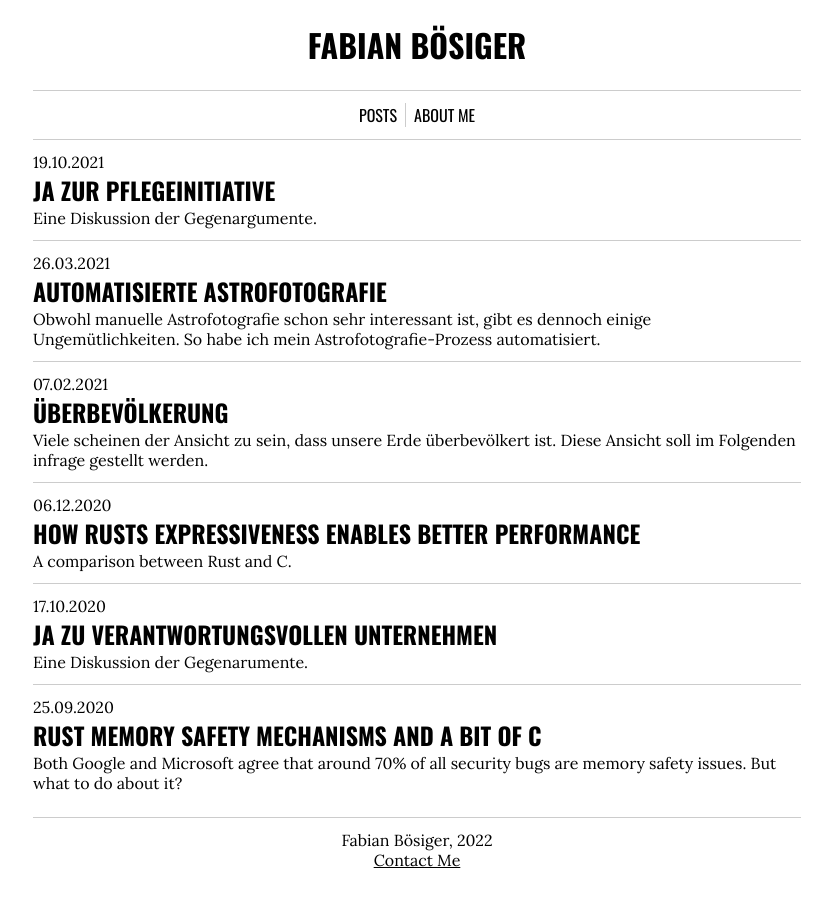
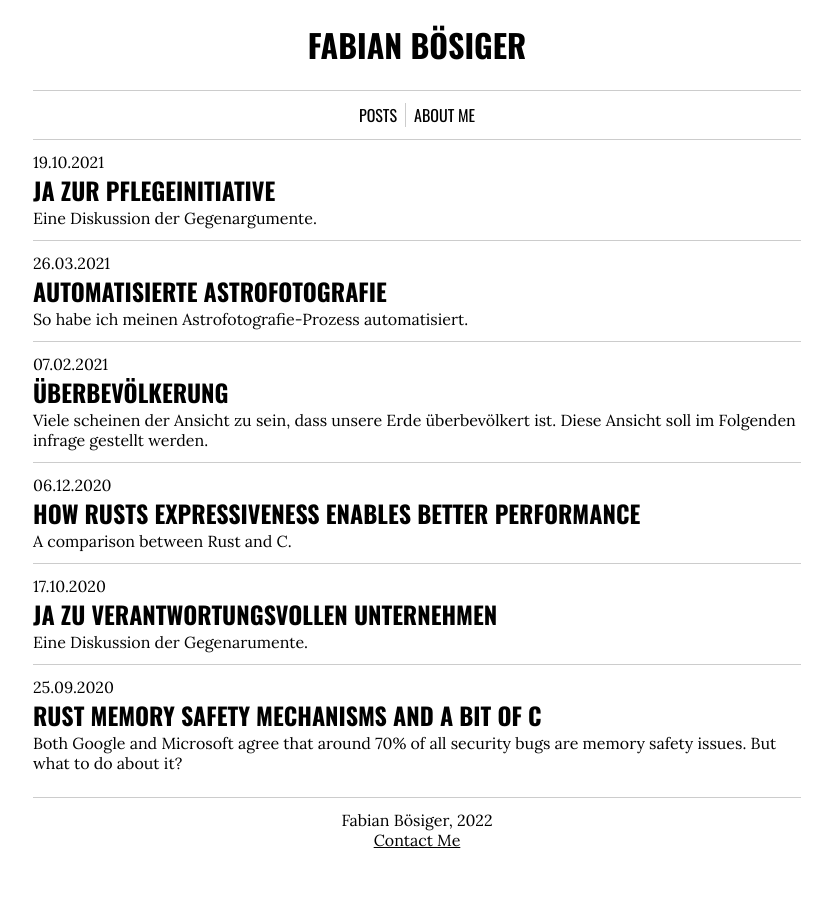
Before and after one commit to fabianboesiger/fabianboesiger.github.io, a Jekyll site: the page built from index.html, in a window 1280 px wide. Shown: the whole page, without its empty margins (223-1055 px from the left). Built offline with Jekyll 4.4.1, drawn with Linux system fonts in a browser that asks for light colours.

Commit message:
Update 2021-03-26-astrophotography-setup.md

```diff
--- a/_posts/2021-03-26-astrophotography-setup.md
+++ b/_posts/2021-03-26-astrophotography-setup.md
@@ -4,7 +4,7 @@ title: Automatisierte Astrofotografie
 date: 2021-03-26 16:00:00 +0100
 categories: Astronomie
 tags: [Astrofotografie, Automatisierung, Raspberry Pi]
-description: "Obwohl manuelle Astrofotografie schon sehr interessant ist, gibt es dennoch einige Ungemütlichkeiten. So habe ich mein Astrofotografie-Prozess automatisiert."
+description: "So habe ich meinen Astrofotografie-Prozess automatisiert."
 ---
 
 ## Das Problem
```
